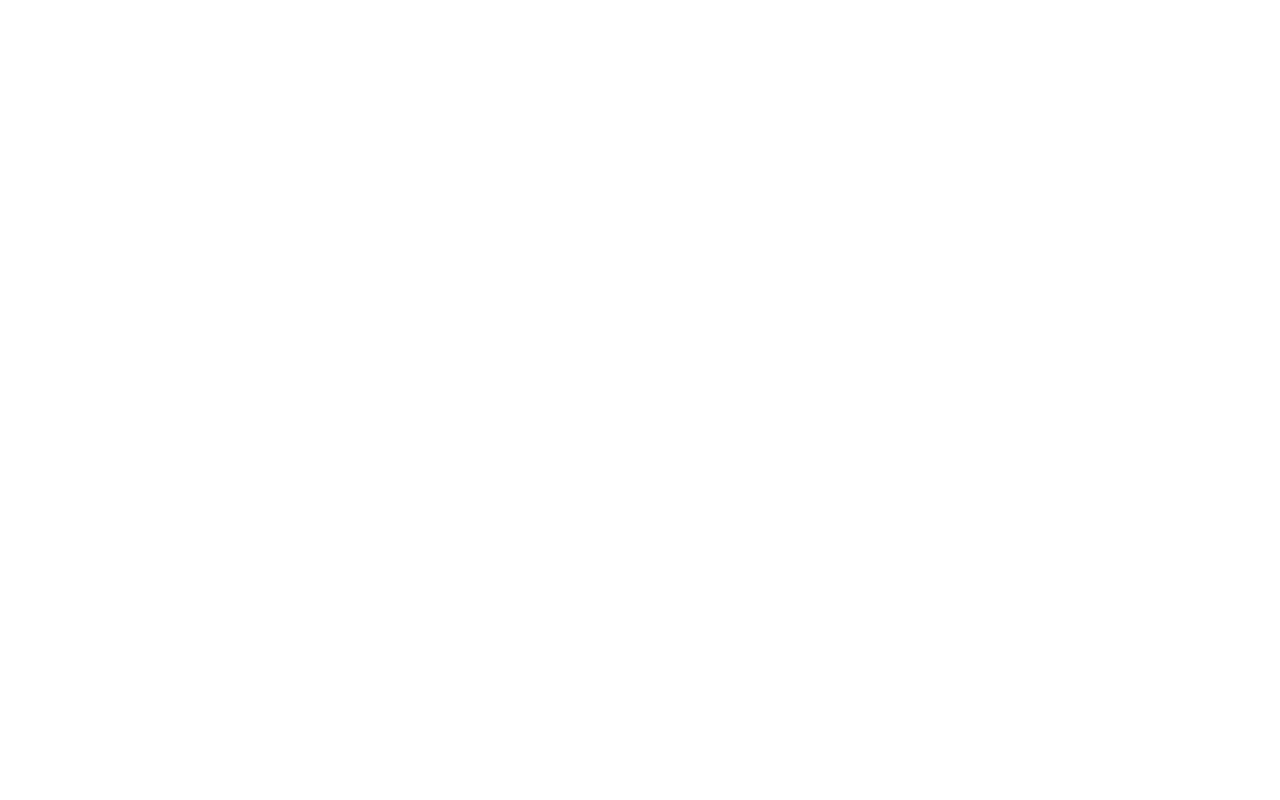
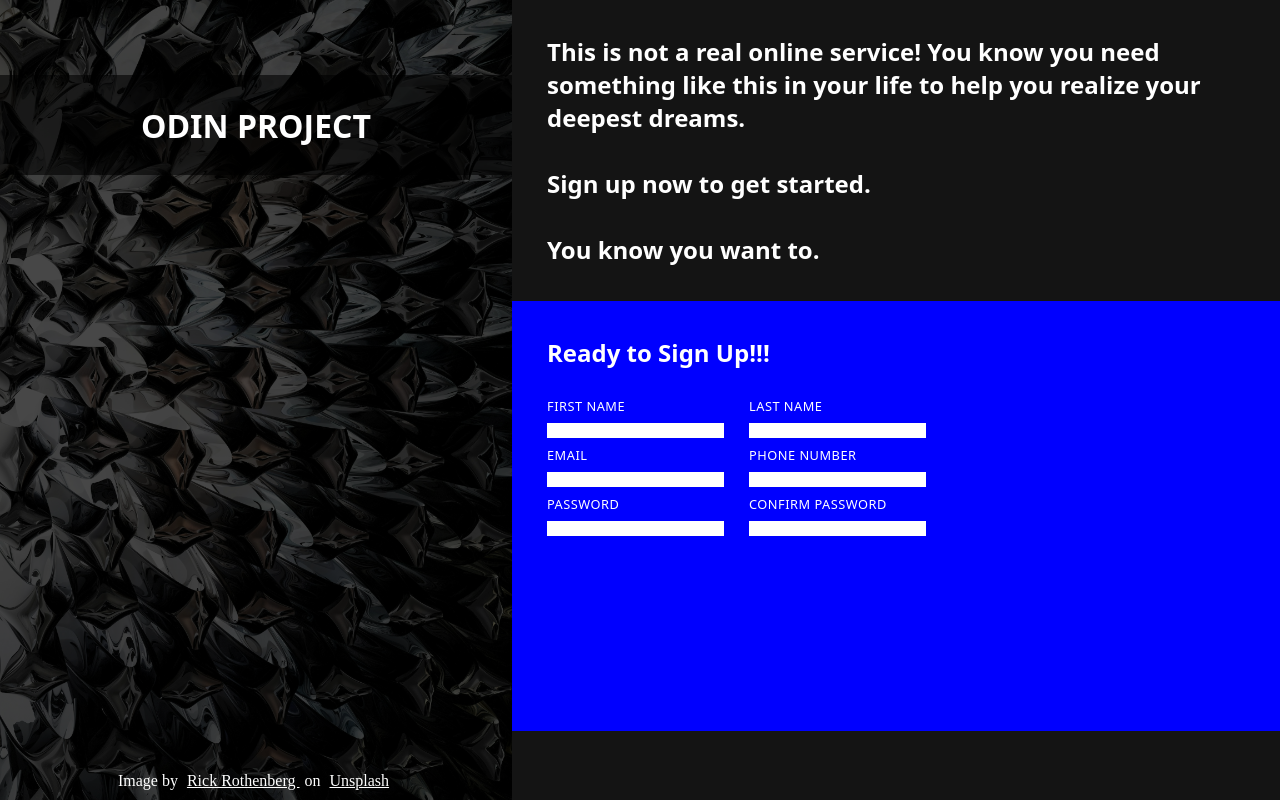
Before and after one commit to dgirmay1/sign_up_form, a plain HTML site: page index.html in a window 1280 px wide. Drawn offline with Linux system fonts and the light colour scheme.

Commit message:
update signup form with text and css styling

```diff
--- a/index.html
+++ b/index.html
@@ -1,12 +1,73 @@
 <!DOCTYPE html>
 <html lang="en">
-<head>
-    <meta charset="UTF-8">
-    <meta name="viewport" content="width=device-width, initial-scale=1.0">
-    <link rel="stylesheet" href="styles.css">
+  <head>
+    <meta charset="UTF-8" />
+    <meta name="viewport" content="width=device-width, initial-scale=1.0" />
+    <link rel="stylesheet" href="styles.css" />
     <title>Sign Up Form</title>
-</head>
-<body>
+  </head>
+  <body>
+    <div class="side">
+      <div class="overlay"></div>
+      <div class="header">ODIN PROJECT</div>
+      <div class="credit">
+        <span
+          >Image by
+          <a
+            href="https://images.unsplash.com/photo-1713795324015-4e290fd30c37?ixlib=rb-4.0.3&q=85&fm=jpg&crop=entropy&cs=srgb&dl=rick-rothenberg-L2j38MiO6a4-unsplash.jpg"
+          >
+            Rick Rothenberg
+          </a>
+          on <a href="https://unsplash.com/">Unsplash</a>
+        </span>
+      </div>
+    </div>
 
-</body>
+    <div class="signup_form">
+      <div class="quote">
+        <p>
+          This is not a real online service! You know you need something like
+          this in your life to help you realize your deepest dreams.
+          <br /><br />
+          Sign up now to get started.
+          <br /><br />
+          You know you want to.
+        </p>
+      </div>
+      <form action="post">
+        <h2>Ready to Sign Up!!!</h2>
+        <div class="row">
+          <fieldset>
+            <label for="firstname">first name</label>
+            <input type="text" id="firstname" name="firstname" required />
+          </fieldset>
+          <fieldset>
+            <label for="lastname">last name</label>
+            <input type="text" id="lastname" name="lastname" required />
+          </fieldset>
+        </div>
+        <div class="row">
+          <fieldset>
+            <label for="email">email</label>
+            <input type="email" id="email" name="email" />
+          </fieldset>
+          <fieldset>
+            <label for="phonenumber">phone number</label>
+            <input type="number" id="phonenumber" name="phonenumber" />
+          </fieldset>
+        </div>
+        <div class="row">
+          <fieldset>
+            <label for="password">password</label>
+            <input type="password" id="password" name="password" />
+          </fieldset>
+          <fieldset>
+            <label for="password">confirm password</label>
+            <input type="password" id="confirmpassword" name="password" />
+          </fieldset>
+        </div>
+      </form>
+      <div class="login"></div>
+    </div>
+  </body>
 </html>
--- a/styles.css
+++ b/styles.css
@@ -0,0 +1,109 @@
+:root {
+  --font-color: white;
+  --background-color: #141414;
+  --font-styling: system-ui, -apple-system, BlinkMacSystemFont, "Segoe UI",
+    Roboto, Oxygen, Ubuntu, Cantarell, "Open Sans", "Helvetica Neue", sans-serif;
+}
+
+* {
+  margin: 0;
+  padding: 0;
+  border: 0;
+}
+
+body {
+  display: flex;
+  height: 100vh;
+}
+
+.side {
+  width: 40vw;
+  background-color: rgba(0, 0, 0, 0.75);
+  background-image: url(./img/sideimg.jpg);
+  background-size: cover;
+  position: relative;
+}
+
+.overlay {
+  background-color: rgba(0, 0, 0, 0.65);
+  height: 100vh;
+}
+
+.header {
+  display: flex;
+  position: absolute;
+  align-items: center;
+  justify-content: center;
+  width: 40vw;
+  top: 75px;
+  height: 100px;
+  background-color: rgba(0, 0, 0, 0.6);
+  color: var(--font-color);
+  font-size: xx-large;
+  font-weight: bold;
+  font-family: var(--font-styling);
+}
+
+.credit {
+  display: flex;
+  position: absolute;
+  align-items: center;
+  justify-content: center;
+  width: 40vw;
+  bottom: 10px;
+  color: var(--font-color);
+}
+
+a {
+  color: var(--font-color);
+  margin: 0 5px;
+}
+
+.signup_form {
+  width: 60vw;
+  background-color: var(--background-color);
+}
+
+.quote {
+  padding: 35px;
+
+  p {
+    color: var(--font-color);
+    font-size: x-large;
+    font-weight: bold;
+    font-family: var(--font-styling);
+  }
+}
+
+.signup_form form {
+  background-color: blue;
+  min-height: 45vh;
+  padding: 35px;
+  color: var(--font-color);
+  display: flex;
+  flex-direction: column;
+
+  h2 {
+    font-family: var(--font-styling);
+    padding-bottom: 20px;
+  }
+
+  .row {
+    display: flex;
+    gap: 25px;
+  }
+
+  fieldset {
+    display: flex;
+    flex-direction: column;
+  }
+
+  label {
+    font-family: var(--font-styling);
+    text-transform: uppercase;
+    font-size: 0.8rem;
+    letter-spacing: 0.5px;
+    margin-bottom: 0.5rem;
+    margin-top: 0.5rem;
+  }
+}
```
Also changed, not shown: img/sideimg.jpg (added), 1 other file.
